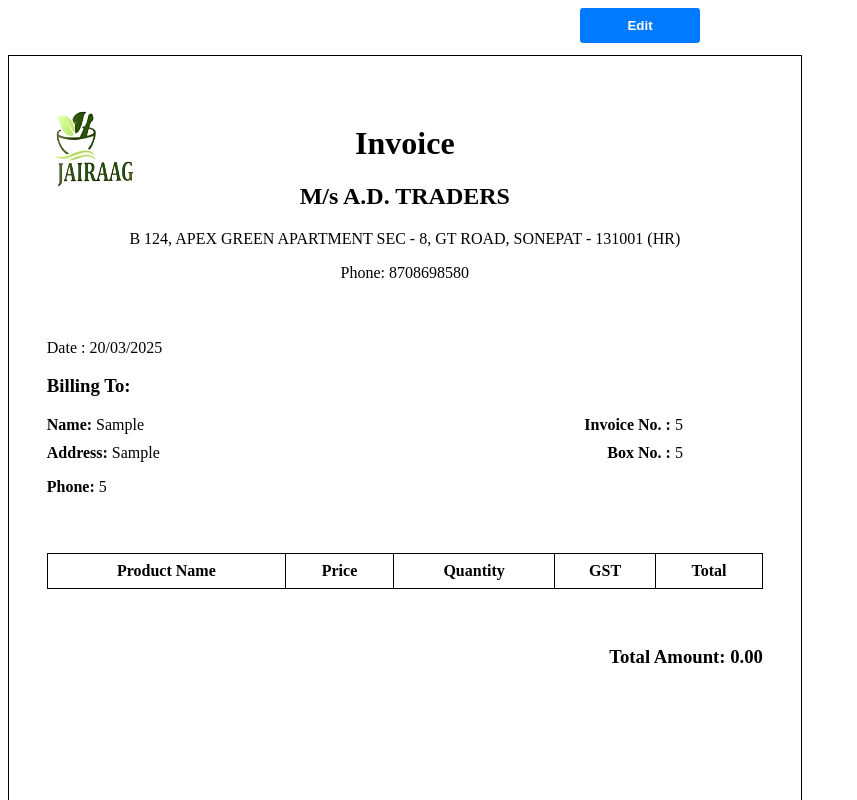
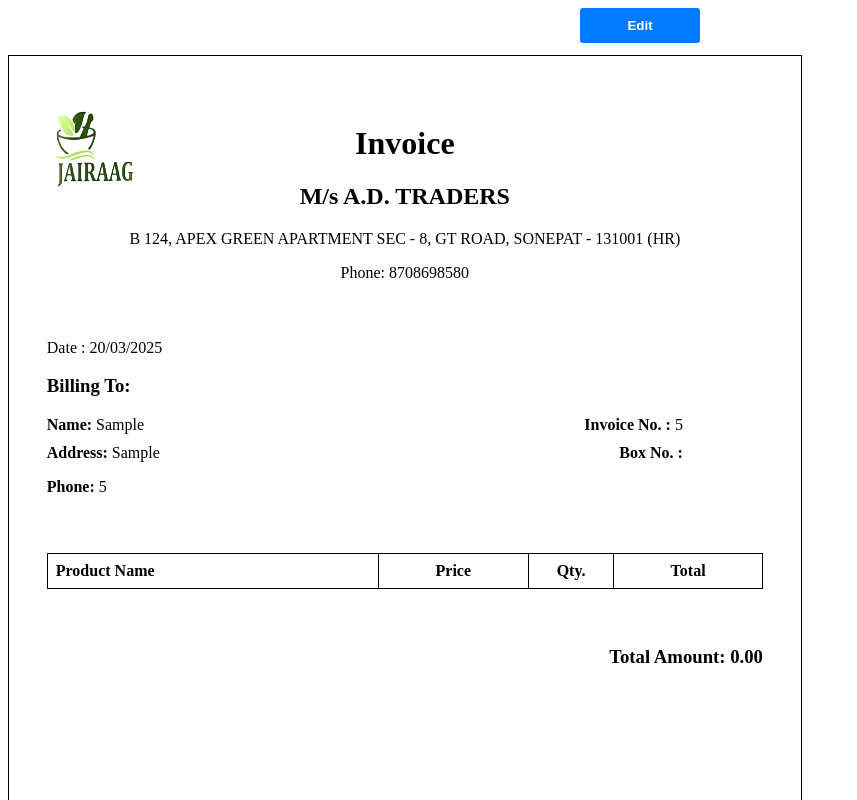
Before and after one commit to Jayant-Gautam/BillApp, a React (Vite) app: page / in a window 1280 px wide. Both pictures are taken after typing "5", "5", "Sample", "Sample", "5", "5" into the empty fields and a click on the button "Generate Bill". Shown: the top 800 px of the page, without its empty margins (0-857 px from the left). Built offline with nearby package versions, Linux system fonts and the light colour scheme.

Commit message:
boxNo added

```diff
--- a/src/Add_Form.jsx
+++ b/src/Add_Form.jsx
@@ -30,6 +30,11 @@ export default function Add_Form ({add, setAdd}){
             <label htmlFor="billNo">Bill No.</label>
                 <input onChange={handleChange} id="billNo" name="billNo" type="number" />
             </div>
+            <div className="inputComponent">
+
+            <label htmlFor="boxNo">Number of Boxes</label>
+                <input onChange={handleChange} id="boxNo" name="boxNo" type="number" />
+            </div>
         </div>
     )
 }
--- a/src/App.jsx
+++ b/src/App.jsx
@@ -7,7 +7,7 @@ import Bill from './Bill';
 function App() {
   let [Products,setProducts] = useState([]);
   let [product, set_product] = useState({pName : "", price : 0, quantity : 0, GST : 0})
-  let [add, setAdd] = useState({name : "", ph : 0, address : "", billNo : null})
+  let [add, setAdd] = useState({name : "", ph : null, address : "", billNo : null, boxNo: null})
   let [generateBill,setGenerateBill] = useState("False")
 
   function handleClick(){
--- a/src/Bill.jsx
+++ b/src/Bill.jsx
@@ -67,7 +67,7 @@ export default function Bill({ Products, add }) {
                     paddingRight: '80px',
                 }} className='billingTo'>
                     <div><b>Address: </b>{add.address}</div>
-                    <div><b>Box No. : </b>{add.billNo}</div>
+                    <div><b>Box No. : </b>{add.boxNo}</div>
                 </div>
                 <p><b>Phone: </b>{add.ph}</p>
 
@@ -75,21 +75,21 @@ export default function Bill({ Products, add }) {
             <table style={{ width: '100%', borderCollapse: 'collapse', marginBottom: '15mm' }}>
                 <thead>
                     <tr>
-                        <th style={{ border: '1px solid black', padding: '8px' }}>Product Name</th>
-                        <th style={{ border: '1px solid black', padding: '8px' }}>Price</th>
-                        <th style={{ border: '1px solid black', padding: '8px' }}>Quantity</th>
-                        <th style={{ border: '1px solid black', padding: '8px' }}>GST</th>
-                        <th style={{ border: '1px solid black', padding: '8px' }}>Total</th>
+                        <th style={{ textAlign: 'left', border: '1px solid black', padding: '8px' }}>Product Name</th>
+                        <th style={{ textAlign: 'center', border: '1px solid black', padding: '8px' }}>Price</th>
+                        <th style={{ textAlign: 'center', border: '1px solid black', padding: '0px' }}>Qty.</th>
+                        {/* <th style={{ textAlign: 'center', border: '1px solid black', padding: '8px' }}>GST</th> */}
+                        <th style={{ textAlign: 'center', border: '1px solid black', padding: '8px' }}>Total</th>
                     </tr>
                 </thead>
                 <tbody>
                     {Products.map((product, index) => (
                         <tr key={index}>
-                            <td style={{ border: '1px solid black', padding: '8px' }}>{product.pName}</td>
-                            <td style={{ border: '1px solid black', padding: '8px' }}>{(product.price / (1 + (product.GST / 100))).toFixed(2)}</td>
-                            <td style={{ border: '1px solid black', padding: '8px' }}>{product.quantity}</td>
-                            <td style={{ border: '1px solid black', padding: '8px' }}>{product.GST}%</td>
-                            <td style={{ border: '1px solid black', padding: '8px' }}>{product.price * product.quantity}</td>
+                            <td style={{ textAlign: 'left', border: '1px solid black', padding: '8px' }}>{product.pName}</td>
+                            <td style={{ textAlign: 'center', border: '1px solid black', padding: '8px' }}>{(product.price)}/-</td>
+                            <td style={{ textAlign: 'center', border: '1px solid black', padding: '8px' }}>{product.quantity}</td>
+                            {/* <td style={{ textAlign: 'center', border: '1px solid black', padding: '8px' }}>{product.GST}%</td> */}
+                            <td style={{ textAlign: 'center', border: '1px solid black', padding: '8px' }}>{product.price * product.quantity}/-</td>
                         </tr>
                     ))}
                 </tbody>
```
